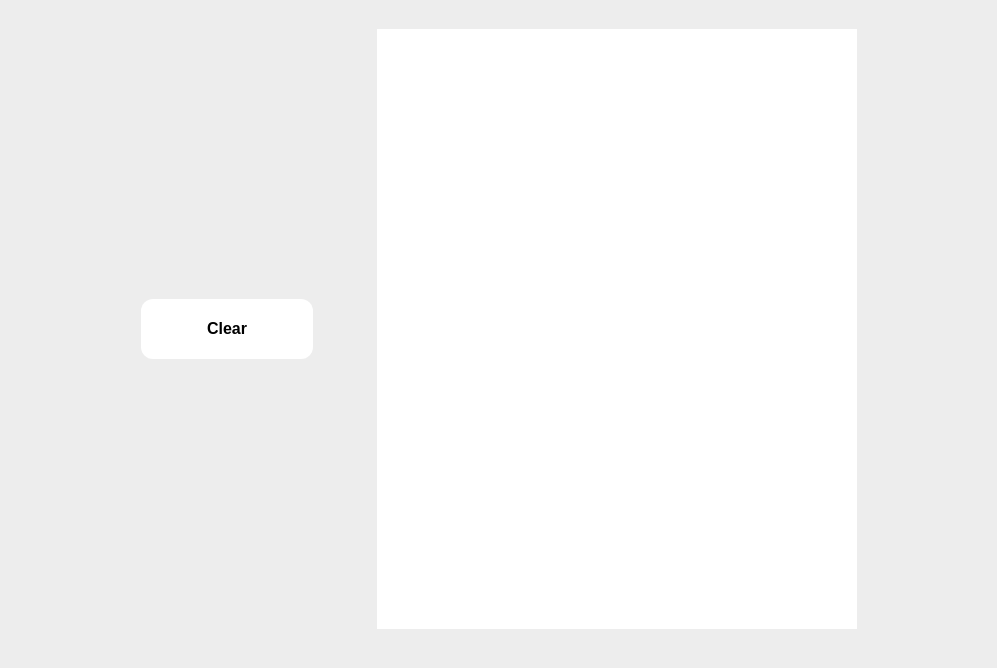
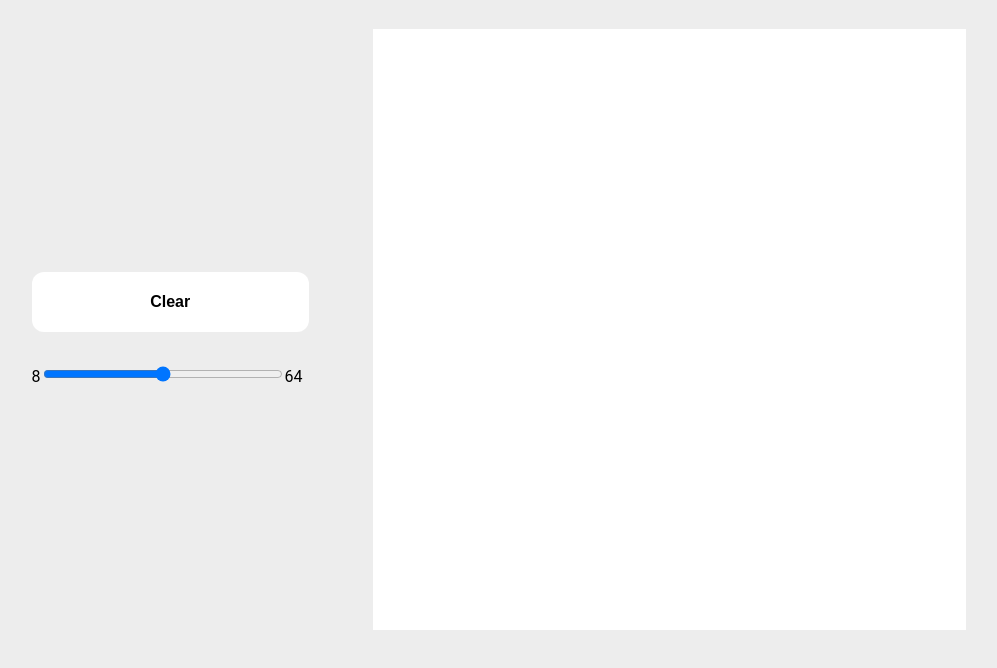
Before and after one commit to clint-ton/etch-a-sketch, a plain HTML site: page index.html in a window 1280 px wide. Shown: the part 100-768 px from the top of the page, without its empty margins (141-1138 px from the left). Drawn offline with Linux system fonts and the light colour scheme.

Commit message:
Dimension slider and tidy up

```diff
--- a/index.html
+++ b/index.html
@@ -13,6 +13,7 @@
     <div class="content">
         <div class="buttons">
             <button id="clear-btn">Clear</button>
+            <div>8<input type="range" id="dimension" name="dimension" min="8" max="64">64</div>
         </div>
         <div id="container"></div>
     </div>
--- a/main.js
+++ b/main.js
@@ -1,18 +1,39 @@
-function makeGrid (size) {
-    for (let i = 0; i < size; i++) {
+// DOM Handle definitions
+
+const slider = document.querySelector('#dimension');
+const container = document.querySelector('#container');
+const clearBtn = document.querySelector('#clear-btn');
+
+// Function Defintions
+
+function makeGrid () {
+
+    // Deletes all divs from canvas
+    while (container.firstChild) {
+        container.removeChild(container.firstChild);
+    };
+
+    // Loops creating div grid based off slider value
+    for (let i = 0; i < slider.value; i++) {
         const row = document.createElement('div');
         row.classList.add('row');
-        for (let i = 0; i < size; i++) {
+        for (let i = 0; i < slider.value; i++) {
             const div = document.createElement('div');
             div.classList.add('box');
             row.appendChild(div);
         }
         container.appendChild(row);
     }
+
+    // adds a mouse over event listener to every div
+    nodeArray = Array.from(document.querySelectorAll('.box'));
+    nodeArray.forEach(addMouseOver);
+
 }
 
 function addMouseOver(node) {
     node.addEventListener('mouseover', function() {
+        // Adds a css class with a different color on mouseover
         node.classList.add('coloured');
     })
 }
@@ -21,17 +42,9 @@ function clearCell (node) {
     node.classList.remove('colored');
 }
 
-const container = document.querySelector('#container');
+// Add event listeners (canvas event listeners in makeGrid)
+clearBtn.addEventListener('click', makeGrid);
+slider.addEventListener('input', makeGrid);
 
-const clearBtn = document.querySelector('#clear-btn');
-
-clearBtn.addEventListener('click', function() {
-    location.reload();
-});
-
-
-makeGrid(16);
-
-nodeArray = Array.from(document.querySelectorAll('.box'));
-
-nodeArray.forEach(addMouseOver);
+// Draw inital canvas
+makeGrid();
--- a/styles.css
+++ b/styles.css
@@ -46,6 +46,7 @@ h1 {
     width: 30%;
     flex-direction: column;
     justify-content: center;
+    gap: 32px;
 }
 
 button {
@@ -55,4 +56,9 @@ button {
     border-radius: 12px;
     font-size: 1em;
     font-weight: 700;
+    flex-shrink: 0;
 }
+
+input {
+    width: 30vh;
+}
```
